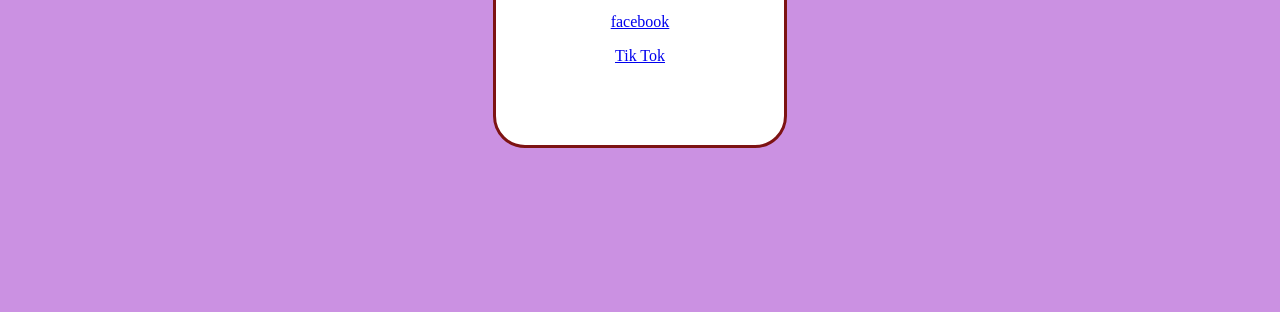
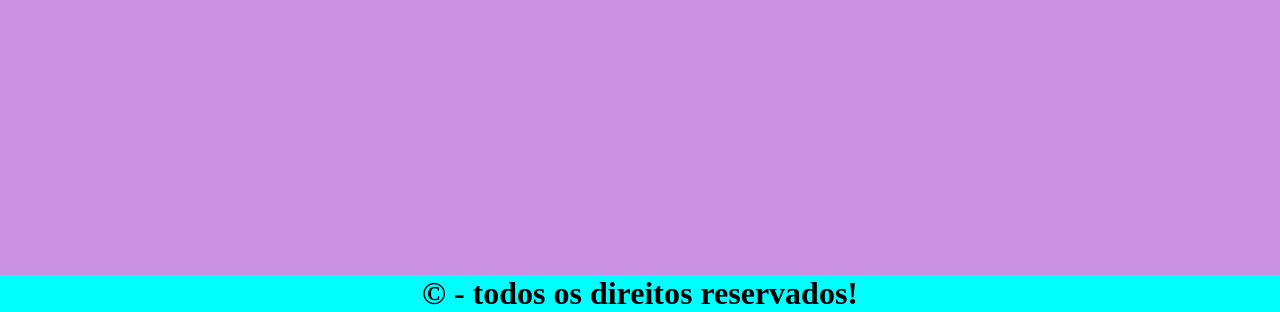
Before and after one commit to luisa-valejo/links, a plain HTML site: page index.html in a window 1280 px wide. Shown: the part 488-800 px from the top of the page. Drawn offline with Linux system fonts and the light colour scheme.

Commit message:
adicionando o footer

```diff
--- a/index.html
+++ b/index.html
@@ -17,5 +17,9 @@
         <a href="tiktok.com">Tik Tok</a>
 
      </div>
+
+     <footer>
+        <h1>&copy; - todos os direitos reservados!</h1>
+     </footer>
 </body>
 </html>
--- a/style.css
+++ b/style.css
@@ -4,9 +4,7 @@
 }
 
 body {
-    display: flex;
-    align-items: center;
-    justify-content: center;
+
     height: 100vh;
     background-color: rgb(203, 145, 226);
 }
@@ -16,6 +14,8 @@
     display: flex;
     flex-direction: column;
     align-items: center;
+    max-width: 50em;
+    margin: 0 auto;
     justify-content: center;
     gap: 1em;
     padding: 5em;
@@ -28,3 +28,11 @@
 height: 10em;
 border-radius: 50em;
 }
+
+footer {
+background-color: aqua;
+text-align: center;
+position: absolute;
+bottom: 0;
+width: 100%;
+}
```
